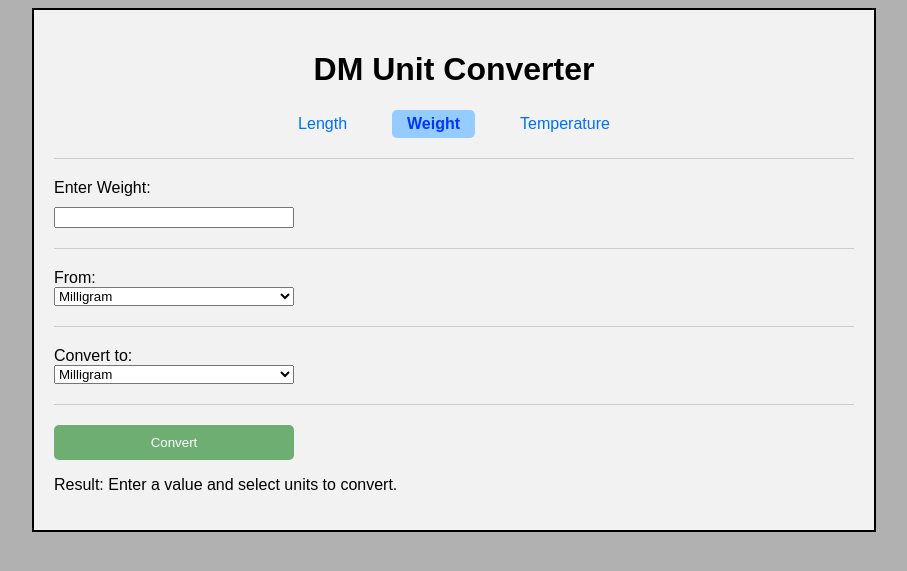
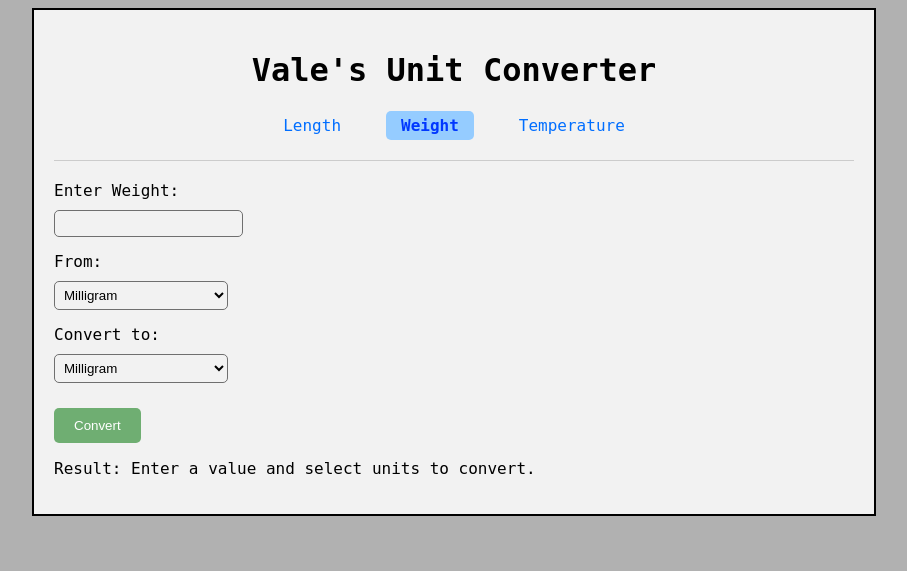
Before and after one commit to Dznnm/FLASKweb_UnitConverter, a Flask app: page /weight in a window 1280 px wide. Shown: the top 571 px of the page, without its empty margins (186-1093 px from the left). Run offline with Flask 3, Linux system fonts and the light colour scheme.

Commit message:
edit <select>, <input> in css

```diff
--- a/static/css/style.css
+++ b/static/css/style.css
@@ -1,6 +1,6 @@
 body {
     background-color: #b1b1b1;
-    font-family: Arial, sans-serif;
+    font-family: Inconsolata, monospace;
 }
 
 h1 {
@@ -15,13 +15,25 @@ hr {
     margin: 20px 0;
 }
 
+input[type="number"] {
+    padding: 5px;
+    border-radius: 5px;
+    border: 1px solid #6f6f6f;
+    background-color: #f2f2f2;
+}
+
+select {
+    width: 43.5%;
+    padding: 5px;
+    border-radius: 5px;
+    border: 1px solid #6f6f6f;
+    background-color: #f2f2f2;
+}
+
 .form-control {
-    display: flex;
-    flex-direction: column;
-    max-width: 800px;
-    width: 30%;
-    padding: 0px;
-    margin: 10px 0;
+    margin-bottom: 15px;
+    margin-top: 10px;
+    max-width: 400px;
 }
 
 nav {
@@ -65,6 +77,7 @@ button {
     border: none;
     border-radius: 5px;
     cursor: pointer;
+    margin-top: 10px;
 }
 
 button:hover {
--- a/templates/base.html
+++ b/templates/base.html
@@ -1,13 +1,13 @@
 <!DOCTYPE html>
 <html>
     <head>
-    <title>DM Unit Converter - TEST</title>
+    <title>Vale's Unit Converter</title>
     <link   rel="stylesheet"
             href="{{ url_for('static', filename='css/style.css') }}">
     </head>
     <body>
         <div class="container">
-            <h1>DM Unit Converter</h1>
+            <h1>Vale's Unit Converter</h1>
             <nav>
                 <a
                 {% if current_page == 'length' %}
--- a/templates/weight.html
+++ b/templates/weight.html
@@ -1,8 +1,8 @@
 {% extends "base.html" %}
 {% block content %}
 
-         <label>Enter Weight:</label>
-    <form action="/" method="post">
+         <form action="/weight" method="post">
+        <label>Enter Weight:</label>
         <div class="form-control">
             <input
             type="number"
@@ -10,10 +10,9 @@
             id="value"
             step="0.01">
         </div>
-        <hr>
 
+        <label>From:</label>
         <div class="form-control">
-        <label>From:</label>
         <select name="from_unit">
             <option value="milligram">Milligram</option>
             <option value="gram">Gram</option>
@@ -23,20 +22,16 @@
         </select>
         </div>
 
-        <hr>
-
+        <label>Convert to:</label>
         <div class="form-control">
-        <label>Convert to:</label>
         <select name="to_unit">
-            <option value="milligram">Milligram</option>
+             <option value="milligram">Milligram</option>
             <option value="gram">Gram</option>
             <option value="kilogram">Kilogram</option>
             <option value="ounce">Ounce</option>
             <option value="pound">Pound</option>
-         </select>
+        </select>
         </div>
-
-        <hr>
 
         <div class="form-control">
         <button id="convert">Convert</button>
```
Also changed, not shown: templates/length.html (+3 -8 lines), templates/temperature.html (+7 -11 lines).
